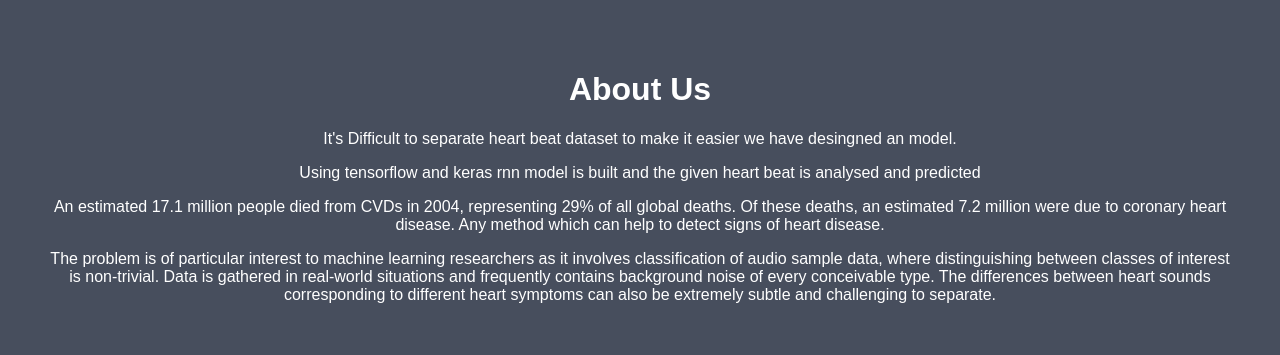
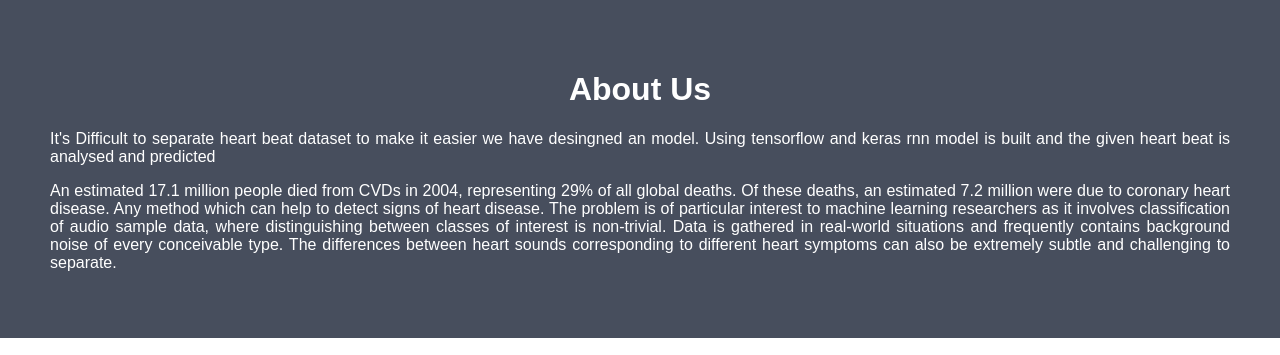
Before and after one commit to Rajaneha/Aboutus, a plain HTML site: page index.html in a window 1280 px wide. Shown: the top 355 px of the page. Drawn offline with Linux system fonts and the light colour scheme.

Commit message:
Update index.html

```diff
--- a/index.html
+++ b/index.html
@@ -126,11 +126,11 @@ var hide = function(id) {
 
 <div class="about-section">
   <h1>About Us</h1>
-  <p>It's Difficult to separate heart beat dataset to make it easier we have desingned an model.</p>
-  <p>Using tensorflow and keras rnn model is built and the given heart beat is analysed and predicted</p>
-  <p>An estimated 17.1 million people died from CVDs in 2004, representing 29% of all global deaths.
-  Of these deaths, an estimated 7.2 million were due to coronary heart disease. Any method which can help to detect signs of heart disease.</p>
- <p>The problem is of particular interest to machine learning researchers as it involves classification of audio sample data, where distinguishing between classes of interest is non-trivial.
+  <p style="text-align:justify">It's Difficult to separate heart beat dataset to make it easier we have desingned an model.
+	Using tensorflow and keras rnn model is built and the given heart beat is analysed and predicted</p>
+ <p style="text-align:justify"> An estimated 17.1 million people died from CVDs in 2004, representing 29% of all global deaths.
+  Of these deaths, an estimated 7.2 million were due to coronary heart disease. Any method which can help to detect signs of heart disease.
+ The problem is of particular interest to machine learning researchers as it involves classification of audio sample data, where distinguishing between classes of interest is non-trivial.
   Data is gathered in real-world situations and frequently contains background noise of every conceivable type. The differences between heart sounds corresponding to different heart symptoms
 	 can also be extremely subtle and challenging to separate.</p>
 </div>
```
